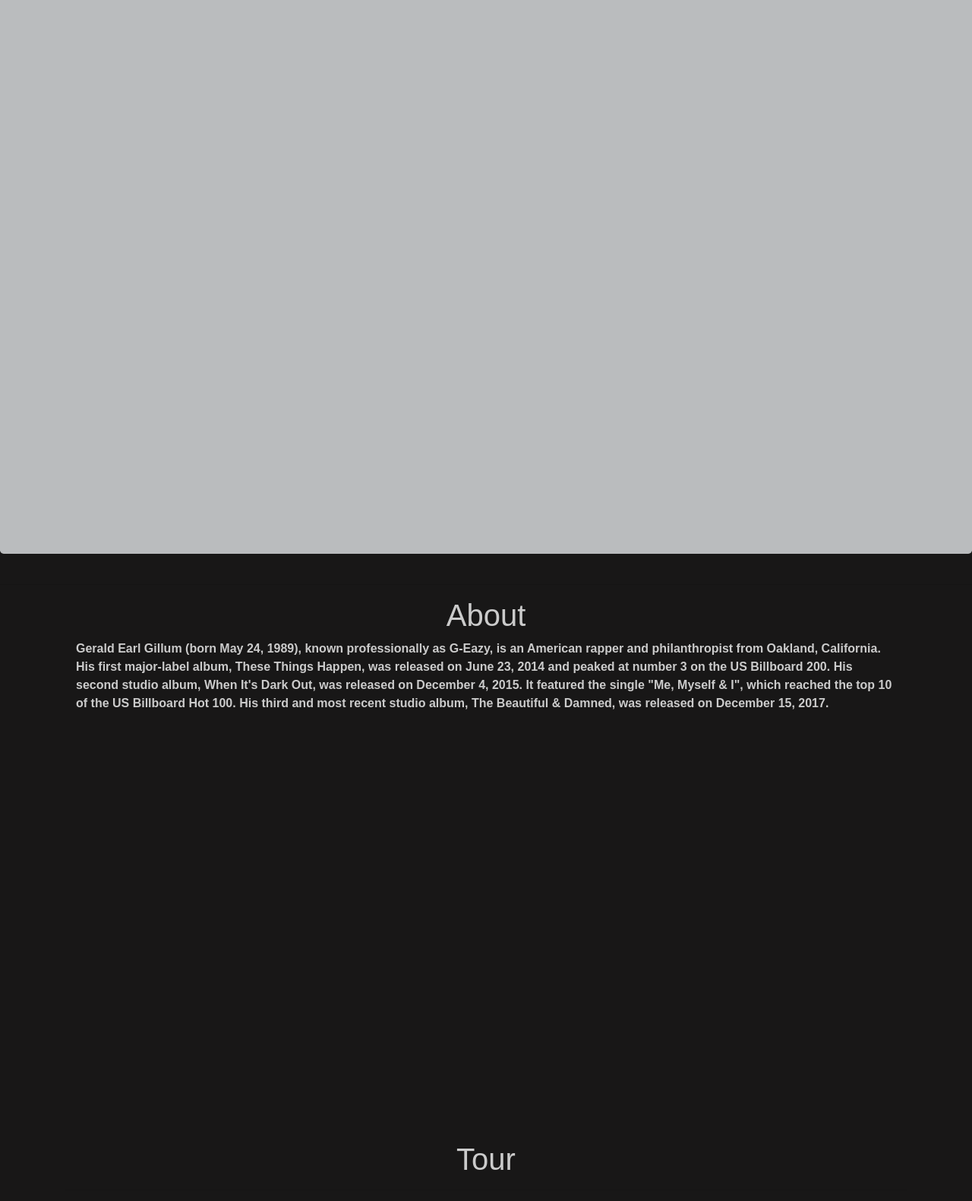
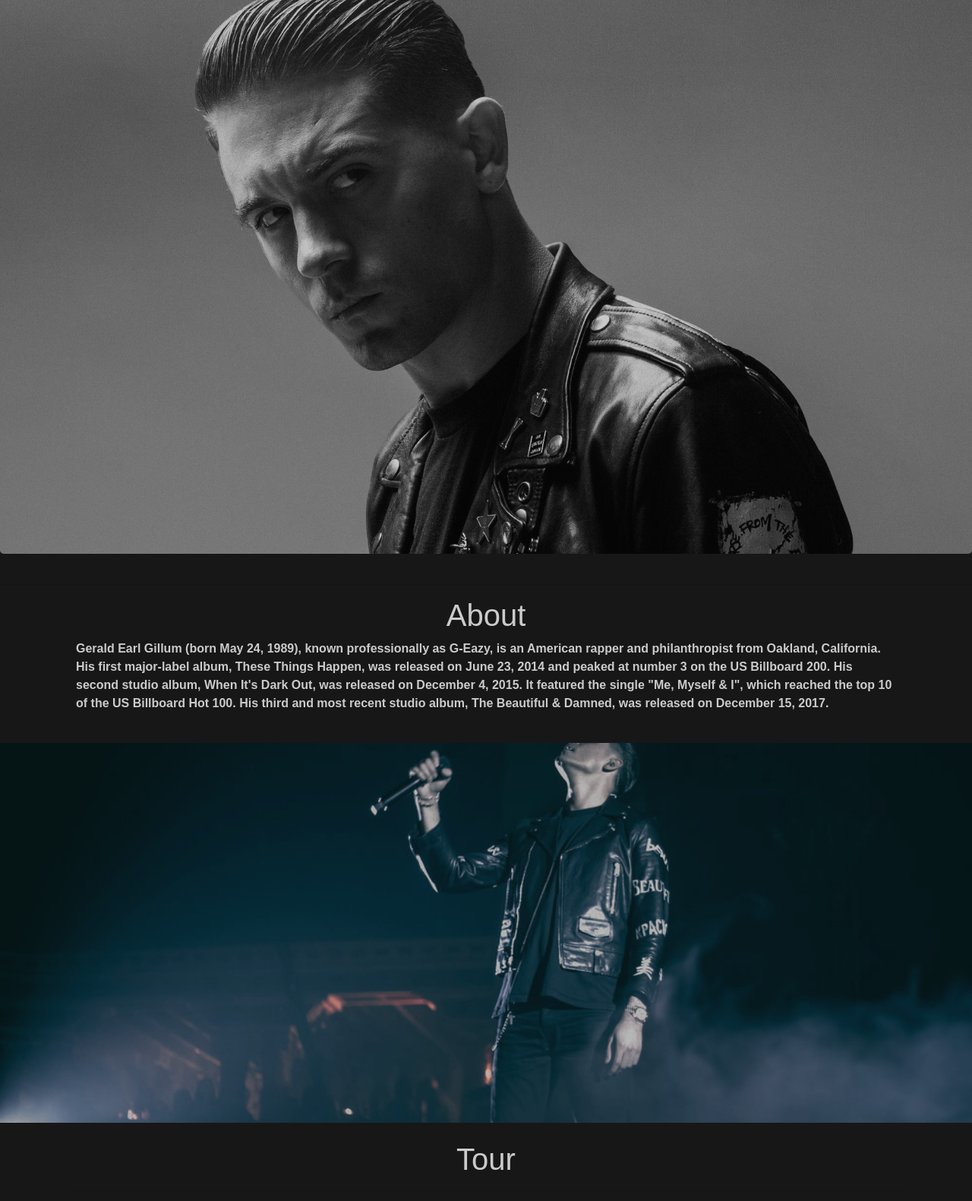
Before and after one commit to DavidColds/geazy1, a plain HTML site: page index.html in a window 1280 px wide. Shown: the part 71-1652 px from the top of the page at 76% size. Drawn offline with nearby package versions, Linux system fonts and the light colour scheme; a script that the page names is missing.

Commit message:
fixed the background

```diff
--- a/assets/css/main.css
+++ b/assets/css/main.css
@@ -10,7 +10,7 @@ html {
 }
 
 #landing-view {
-  background-image: url(./assets/pics/pic2.jpg);
+  background-image: url(../pics/pic2.jpg);
   background-attachment: fixed;
   background-position: bottom;
   background-size: cover;
@@ -20,7 +20,7 @@ html {
 }
 
 #musicbg {
-  background-image: url(./assets/pics/pic4.jpg);
+  background-image: url(../pics/pic4.jpg);
   background-attachment: fixed;
   background-position: bottom;
   background-size: cover;
@@ -30,7 +30,7 @@ html {
 }
 
 .parallax {
-  background-image: url(./assets/pics/pic3.jpg);
+  background-image: url(../pics/pic3.jpg);
   height: 500px;
   background-attachment: fixed;
   background-position: center;
@@ -39,7 +39,7 @@ html {
 }
 
 #merchbg {
-  background-image: url(./assets/pics/pic5.jpg);
+  background-image: url(../pics/pic5.jpg);
   background-attachment: fixed;
   background-position: bottom;
   background-size: cover;
@@ -49,7 +49,7 @@ html {
 }
 
 .parallax {
-  background-image: url(./assets/pics/pic3.jpg);
+  background-image: url(../pics/pic3.jpg);
   height: 500px;
   background-attachment: fixed;
   background-position: center;
```
